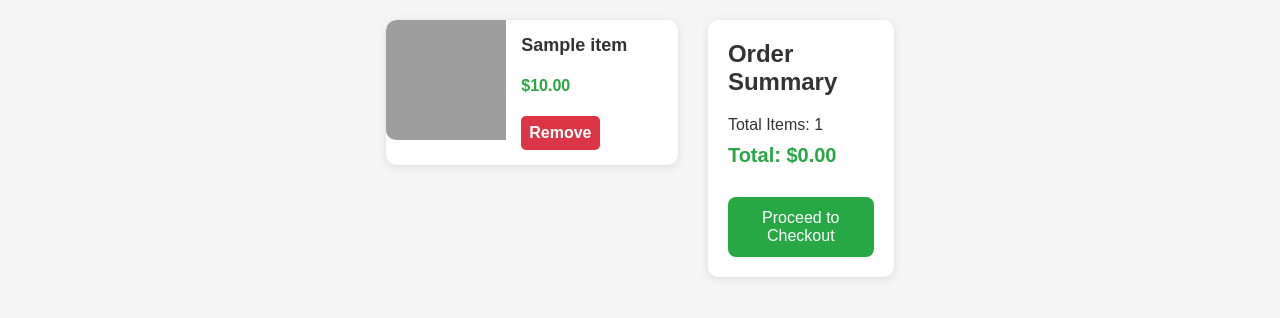
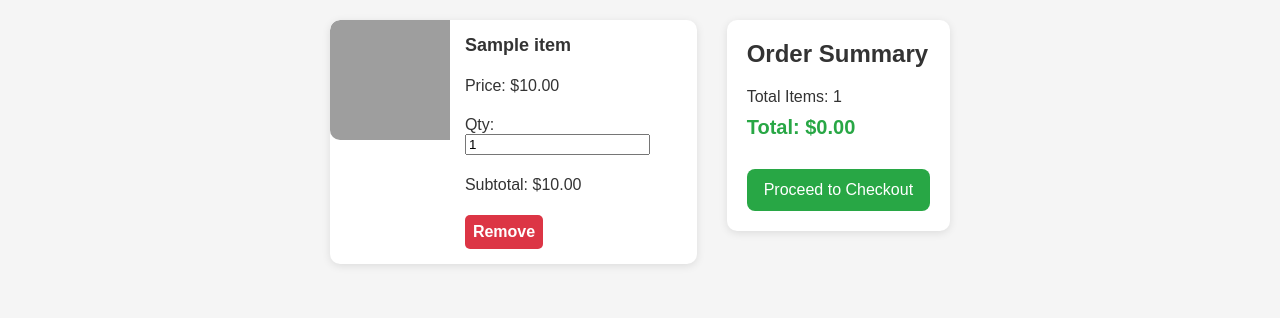
Before and after one commit to Jensen-creator/my--flask-pwa, a Flask app: template templates/cart.html in a window 1280 px wide. Shown: the part 112-430 px from the top of the page. Run offline with Flask 3, Linux system fonts and the light colour scheme; the template is opened without the code that fills it: most values are stand-ins (such as "Sample title", 1, 10 or a date in 2020); grey boxes are pictures that could not be loaded.

Commit message:
Update cart.html

```diff
--- a/templates/cart.html
+++ b/templates/cart.html
@@ -26,7 +26,12 @@
                     {% endif %}
                     <div class="cart-details">
                         <h3>{{ item.name }}</h3>
-                        <p class="price">${{ "%.2f"|format(item.price) }}</p>
+                        <p>Price: ${{ "%.2f"|format(item.price) }}</p>
+                        <div class="quantity-container">
+                            <label>Qty:</label>
+                            <input type="number" value="1" min="1" class="quantity-input">
+                        </div>
+                        <p>Subtotal: $<span class="subtotal">{{ "%.2f"|format(item.price) }}</span></p>
                         <a href="{{ url_for('remove_from_cart', item_id=item.id) }}" class="remove-button">Remove</a>
                     </div>
                 </div>
@@ -36,8 +41,8 @@
             <!-- Right Column: Summary -->
             <div class="cart-summary">
                 <h2>Order Summary</h2>
-                <p>Total Items: {{ cart_items|length }}</p>
-                <p class="total-amount">Total: ${{ "%.2f"|format(total) }}</p>
+                <p>Total Items: <span id="total-items">{{ cart_items|length }}</span></p>
+                <p class="total-amount">Total: $<span id="total-amount">{{ "%.2f"|format(total) }}</span></p>
                 <button class="checkout-button">Proceed to Checkout</button>
             </div>
         </div>
@@ -45,5 +50,28 @@
         <p class="empty-cart">Your cart is empty.</p>
         {% endif %}
     </main>
+
+    <script>
+        // Update subtotal and total dynamically
+        const quantityInputs = document.querySelectorAll('.quantity-input');
+        const subtotals = document.querySelectorAll('.subtotal');
+        const totalAmount = document.getElementById('total-amount');
+
+        function updateTotals() {
+            let total = 0;
+            quantityInputs.forEach((input, index) => {
+                const price = parseFloat(subtotals[index].textContent);
+                const qty = parseInt(input.value);
+                const newSubtotal = price * qty;
+                subtotals[index].textContent = newSubtotal.toFixed(2);
+                total += newSubtotal;
+            });
+            totalAmount.textContent = total.toFixed(2);
+        }
+
+        quantityInputs.forEach(input => {
+            input.addEventListener('change', updateTotals);
+        });
+    </script>
 </body>
 </html>
```
